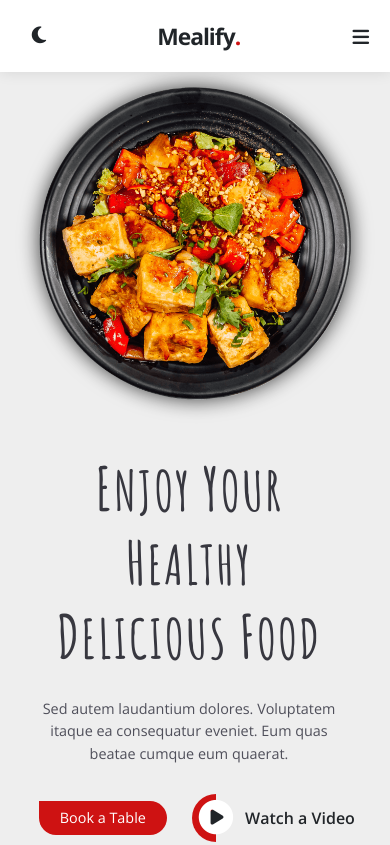
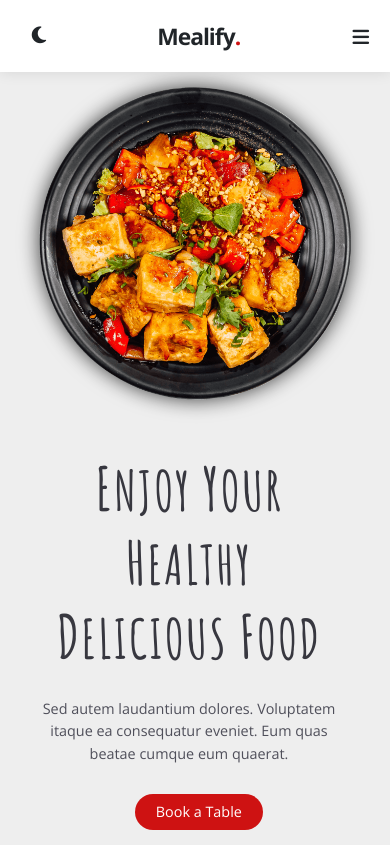
Before and after one commit to yoyo12tech/Mealify, a plain HTML site: page index.html in a window 390 px wide. Shown: the top 845 px of the page. Drawn offline with nearby package versions, Linux system fonts and the light colour scheme.

Commit message:
changed flex direction of button group to column in xs screen

```diff
--- a/styles/hero-section.css
+++ b/styles/hero-section.css
@@ -263,6 +263,13 @@ xs	< 576p
     }
     .hero-section>.hs-text>.btn-group{
         margin: auto;
+        flex-direction: column; align-items: center;justify-content: center;
+    }
+    .hero-section>.hs-text>.btn-group>.bat{
+        border-radius: 20px;
+        margin-bottom: 1.7rem;
+        padding-top: 0.71rem;padding-bottom: 0.71rem;
     }
 
+
 }
```
